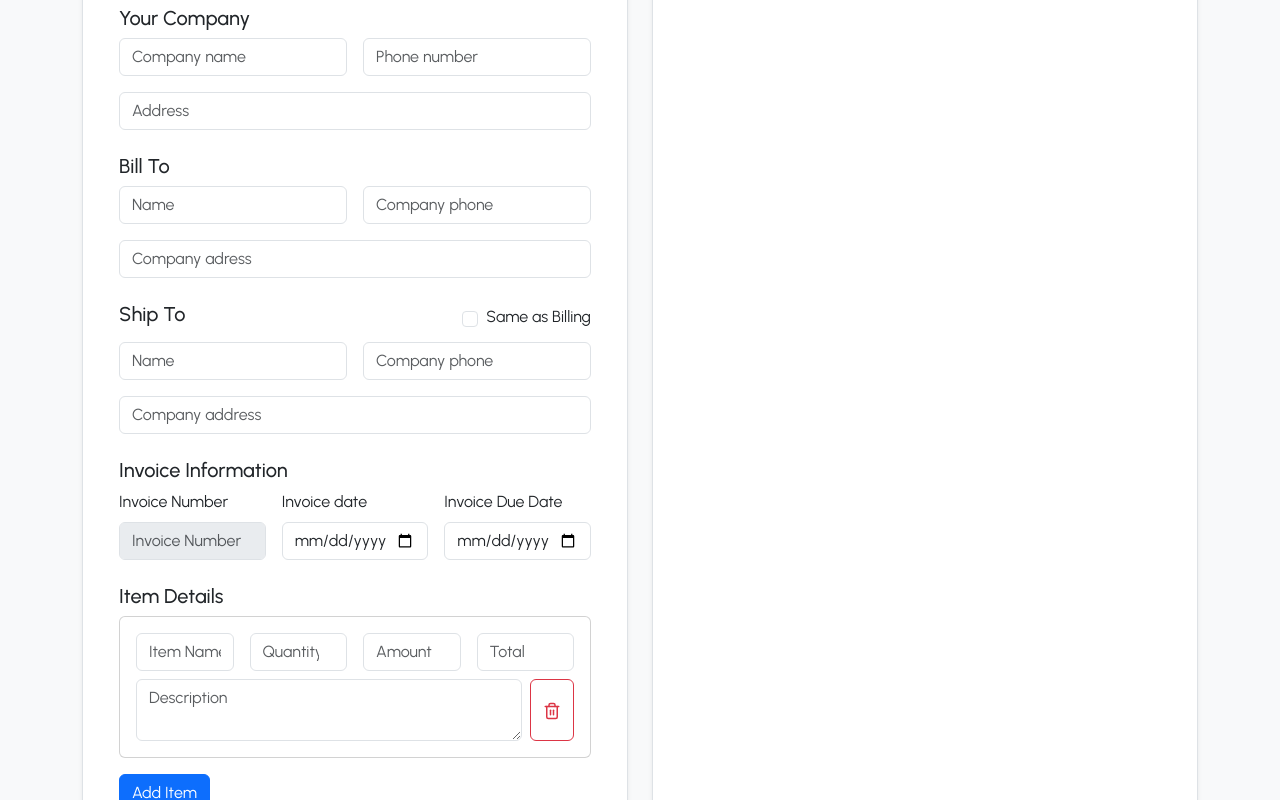
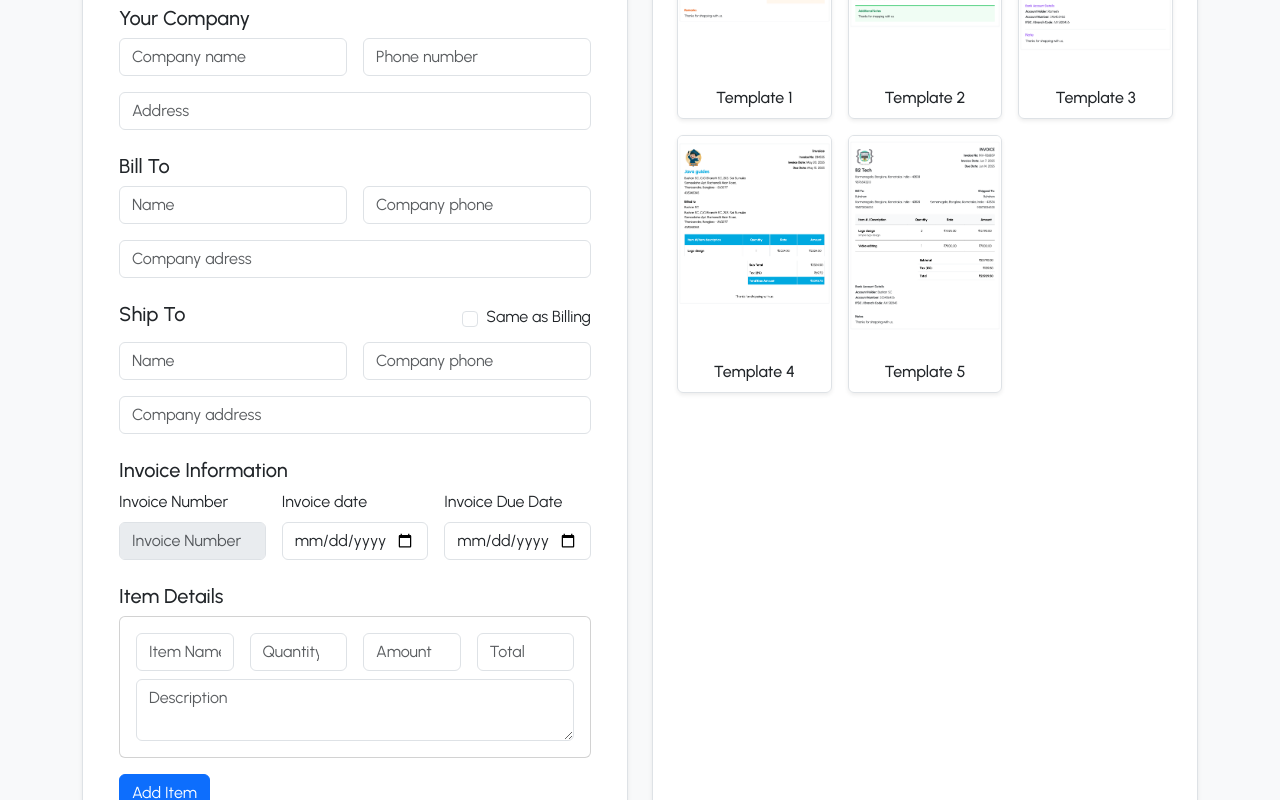
Before and after one commit to PatelPratik39/InvoiceGenerator_Java_react_MongoDB, a React (Vite) app in the folder invoice-generator-client/: page /generate in a window 1280 px wide. Shown: the part 360-1160 px from the top of the page. Built offline with nearby package versions, Linux system fonts and the light colour scheme.

Commit message:
invoiceForm Data renders dynamically - continue

```diff
--- a/invoice-generator-client/src/components/InvoiceForm.jsx
+++ b/invoice-generator-client/src/components/InvoiceForm.jsx
@@ -1,8 +1,38 @@
-import React from 'react'
+import React, { useContext } from 'react'
 import {assets} from '../assets/assets.js';
 import { Trash2 } from 'lucide-react';
+import { AppContext } from '../context/AppContext.jsx';
 
 const InvoiceForm = () => {
+    const{invoiceData, setInvoiceData} = useContext(AppContext);
+
+    // add Items
+    const addItem = () => {
+        setInvoiceData((prev) => ({
+            ...prev,
+            items:[
+                ...prev.items,
+                {name:"", qty:"",amount:"",description:"", total:0},
+            ]
+        }))
+    }
+
+    // Delete Item
+    const deleteItem = (index) => {
+        const items = invoiceData.items.filter((_,i) => i !== index);
+        setInvoiceData((prev) => ({...prev, items}));
+    }
+
+    // HandleChange
+    const handleChange =(section, field, value) => {
+        setInvoiceData((prev) => (
+            {
+                ...prev,
+            [section]: {...prev[section], [field]:value}
+            }
+        ))
+    }
+
   return (
     <>
     <div className="invoiceform container py-4">
@@ -21,13 +51,13 @@ const InvoiceForm = () => {
             <h5>Your Company</h5>
             <div className="row g-3">
                 <div className="col-md-6">
-                    <input type="text" className="form-control" placeholder='Company name' />
+                    <input type="text" className="form-control" placeholder='Company name' onChange={(e) => handleChange("company", "name", e.target.value)} value={invoiceData.company.name}/>
                 </div>
                 <div className="col-md-6">
-                    <input type="text" className="form-control" placeholder='Phone number' />
+                    <input type="text" className="form-control" placeholder='Phone number' onChange={(e) => handleChange("company", "phone", e.target.value)} value={invoiceData.company.phone}/>
                 </div>
                 <div className="col-md-12">
-                    <input type="text" className="form-control" placeholder='Address' />
+                    <input type="text" className="form-control" placeholder='Address' onChange={(e) => handleChange("company", "address", e.target.value)} value={invoiceData.company.address}/>
                 </div>
             </div>
         </div>
@@ -96,7 +126,8 @@ const InvoiceForm = () => {
         {/* item details */}
         <div className="mb-4">
             <h5>Item Details</h5>
-            <div className="card p-3 mb-3">
+            {invoiceData.items.map((item,index) => (
+                <div className="card p-3 mb-3" key={index}>
                 <div className="row g-3 mb-2">
                     <div className="col-md-3">
                         <input type='text' className='form-control' placeholder='Item Name' />
@@ -113,12 +144,15 @@ const InvoiceForm = () => {
                 </div>
                 <div className='d-flex gap-2'>
                     <textarea className='form-control' placeholder='Description' />
-                    <button className='btn btn-outline-danger' type='button'>
-                        <Trash2 size={18} />
+                    {invoiceData.items.length > 1 && (
+                        <button className='btn btn-outline-danger' type='button'>
+                        <Trash2 size={18} onClick={() => deleteItem(index)}/>
                     </button>
+                    )}
                 </div>
             </div>
-            <button className='btn btn-primary' type='button'>Add Item</button>
+            ))}
+            <button className='btn btn-primary' type='button' onClick={addItem}>Add Item</button>
         </div>
         {/* Bank Account info */}
         <div className="mb-4">
--- /dev/null
+++ b/invoice-generator-client/src/components/TemplateGrid.jsx
@@ -0,0 +1,21 @@
+import React from 'react'
+import { templates } from '../assets/assets'
+
+const TemplateGrid = () => {
+  return (
+    <>
+        <div className="row g-3">
+            {templates.map(({id, label, image}) => (
+                <div className='col-12 col-sm-6 col-lg-4' key={id}>
+                    <div className="border rounded shadow-sm overflow-hidden template-hover cursor-pointer" title={label}>
+                        <img src={image} alt={label} className='w-100' loading='lazy'/>
+                        <div className='p-2 text-center fw-medium'>{label}</div>
+                    </div>
+                </div>
+            ))}
+        </div>
+    </>
+  )
+}
+
+export default TemplateGrid
--- a/invoice-generator-client/src/context/AppContext.jsx
+++ b/invoice-generator-client/src/context/AppContext.jsx
@@ -2,12 +2,32 @@ import { createContext, useState } from "react";
 
 export const AppContext = createContext();
 
+export const initialInvoiceData = {
+  title: "New Invoice",
+  billing: {name: "", phone: "", address:""},
+  shipping: {name: "", phone: "", address:""},
+  invoice: {number: "", date: "", dueDate:""},
+  account: {name: "", number: "", ifsccode :""},
+  company: {name:"", number:"",address:""},
+  tax:0,
+  notes:"",
+  items:[
+    {name:"", qty:"", amount:"", description:"",total:0}
+  ],
+  logo:""
+}
+
 export const AppContextProvider = ({ children }) => {
   const [invoiceTitle, setInvoiceTitle] = useState("New invoice");
+  const [invoiceData, setInvoiceData] = useState(initialInvoiceData);
+  const[selectedTemplate, setSelectedTemplate] = useState("template1")
 
   const contextValue = {
     invoiceTitle,
     setInvoiceTitle,
+    invoiceData, setInvoiceData,
+    selectedTemplate, setSelectedTemplate,
+    initialInvoiceData,
   };
 
   return (
--- a/invoice-generator-client/src/pages/MainPage.jsx
+++ b/invoice-generator-client/src/pages/MainPage.jsx
@@ -2,6 +2,7 @@ import { Pencil } from 'lucide-react';
 import {useContext, useState} from 'react'
 import {AppContext} from '../context/AppContext.jsx';
 import InvoiceForm from '../components/InvoiceForm.jsx';
+import TemplateGrid from '../components/TemplateGrid.jsx';
 
 
 const MainPage = () => {
@@ -60,7 +61,7 @@ const MainPage = () => {
             {/* Invoice grid */}
             <div className="col-12 col-lg-6 d-flex">
                 <div className="bg-white border rounded shadow-sm p-4 w-100">
-                    template grid
+                    <TemplateGrid />
                   </div>
               </div>
           </div>
```
